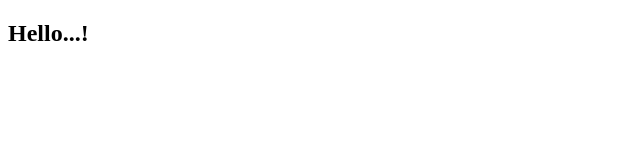
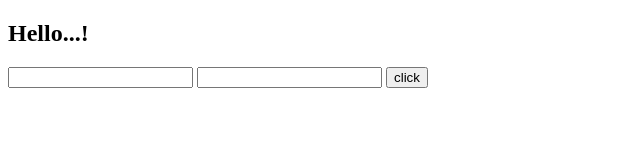
Before and after one commit to aminul157246/TeamWork, a plain HTML site: page index.html in a window 1280 px wide. Shown: the whole page, without its empty margins (0-640 px from the left). Drawn offline with Linux system fonts and the light colour scheme.

Commit message:
dev e kaka login koese

```diff
--- a/index.html
+++ b/index.html
@@ -7,5 +7,13 @@
 </head>
 <body>
     <h2>Hello...!</h2>
+    <form action="
+
+    ">
+
+    <input type="text" name="" id="">
+    <input type="text" name="" id="">
+    <input type="submit" value="click">
+</form>
 </body>
 </html>
```
